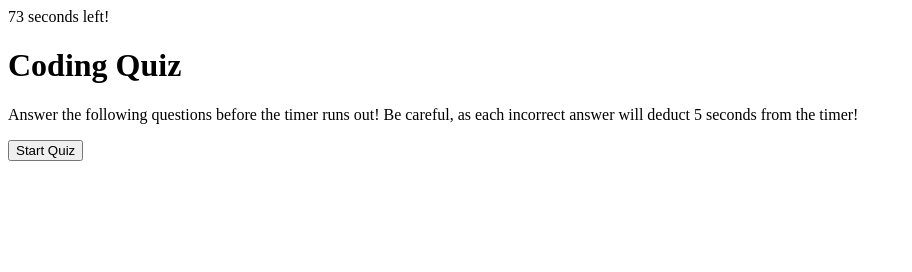
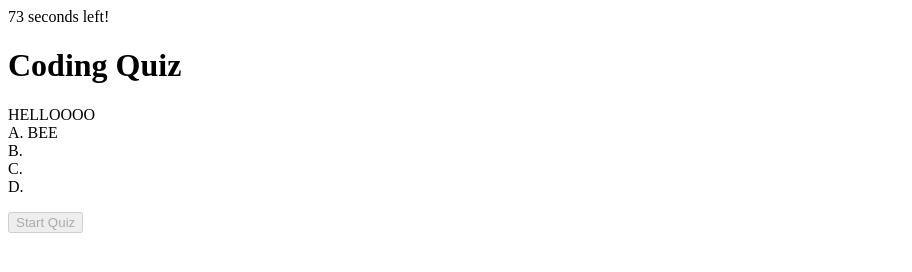
Before and after one commit to bmigo/codingquiz, a plain HTML site: page index.html in a window 1280 px wide. Both pictures are taken after a click on the button "Start Quiz". Shown: the whole page, without its empty margins (0-912 px from the left). Drawn offline with Linux system fonts and the light colour scheme.

Commit message:
added to quiz Javascript, can now start game

```diff
--- a/assets/script.js
+++ b/assets/script.js
@@ -1,8 +1,14 @@
 var timer = document.querySelector(".timer");
 var startButton = document.querySelector(".startQuiz");
+var quizBox = document.querySelector(".questions");
 
 var secondsLeft = 75;
+var deduction = 5;
 var timerInterval;
+var score = 0;
+var questionsIndex = 0;
+
+
 
 function setTimer() {
     timerInterval = setInterval(function() {
@@ -18,6 +24,37 @@ function setTimer() {
 
 function startGame () {
     setTimer();
+    startButton.disabled = true;
+    playGame();
 }
 
 startButton.addEventListener("click", startGame);
+
+var questions = [
+    {
+        q:"HELLOOOO",
+        choices: ["A. BEE", "B. ", "C. ", "D. "],
+        a:"",
+    },
+]
+
+function playGame () {
+    quizBox.textContent = "";
+    for (var i=0; i<questions.length; i++){
+        var gameQuestion = questions[questionsIndex].q;
+        var choiceA = questions[questionsIndex].choices[0];
+        var choiceB = questions[questionsIndex].choices[1];
+        var choiceC = questions[questionsIndex].choices[2];
+        var choiceD = questions[questionsIndex].choices[3];
+
+        quizBox.innerHTML = gameQuestion + "<br />" +
+        choiceA + "<br />" +
+        choiceB + "<br />" +
+        choiceC + "<br />" +
+        choiceD + "<br />";
+
+
+    }
+
+
+}
--- a/index.html
+++ b/index.html
@@ -8,9 +8,9 @@
 </head>
 <body>
     <div class="timer"></div>
-    <div id="questions">
+    <div>
         <h1>Coding Quiz</h1>
-        <p> Answer the following questions before the timer runs out! Be careful, as each incorrect answer will deduct 5 seconds from the timer!</p>
+        <p class="questions"> Answer the following questions before the timer runs out! Be careful, as each incorrect answer will deduct 5 seconds from the timer!</p>
         <button class="startQuiz">Start Quiz</button>
     </div>
 
```
